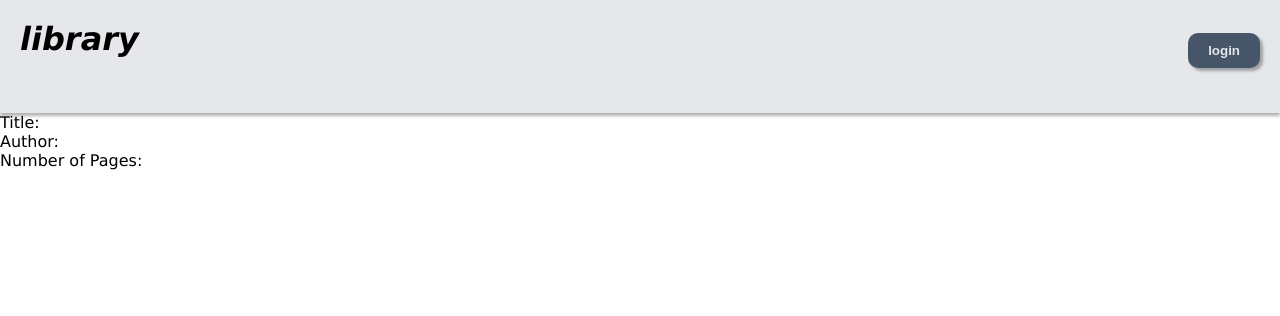
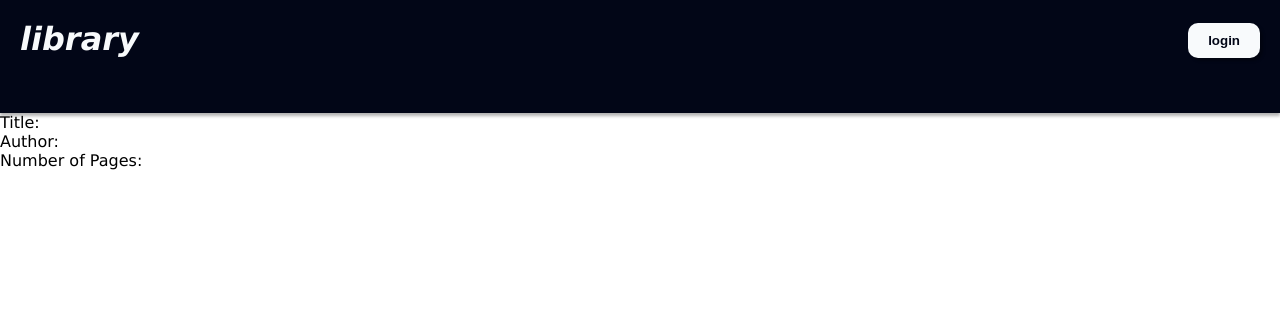
Before and after one commit to rto24/odin-library, a plain HTML site: page index.html in a window 1280 px wide. Drawn offline with Linux system fonts and the light colour scheme.

Commit message:
Changed header colors

```diff
--- a/style.css
+++ b/style.css
@@ -1,6 +1,7 @@
 :root {
-  --header-color: #e5e7eb;
+  --header-color: #020617;
   --login-btn-color: #475569;
+  --header-text-color: #f8fafc;
 }
 
 * {
@@ -30,20 +31,21 @@ body {
 .login {
   position: relative;
   float: right;
-  bottom: 45px;
+  bottom: 55px;
   right: 20px;
   padding: 10px 20px 10px 20px;
   font-weight: bold;
-  background-color: var(--login-btn-color);
+  background-color: var(--header-text-color);
   border: none;
   color: var(--header-color);
   border-radius: 10px;
   box-shadow: 3px 3px 3px rgba(0, 0, 0, 0.3);
 }
 
-.container .title {
+.header .title {
   margin: 20px;
   font-style: italic;
+  color: var(--header-text-color);
 }
 
 /* book cards */
```
